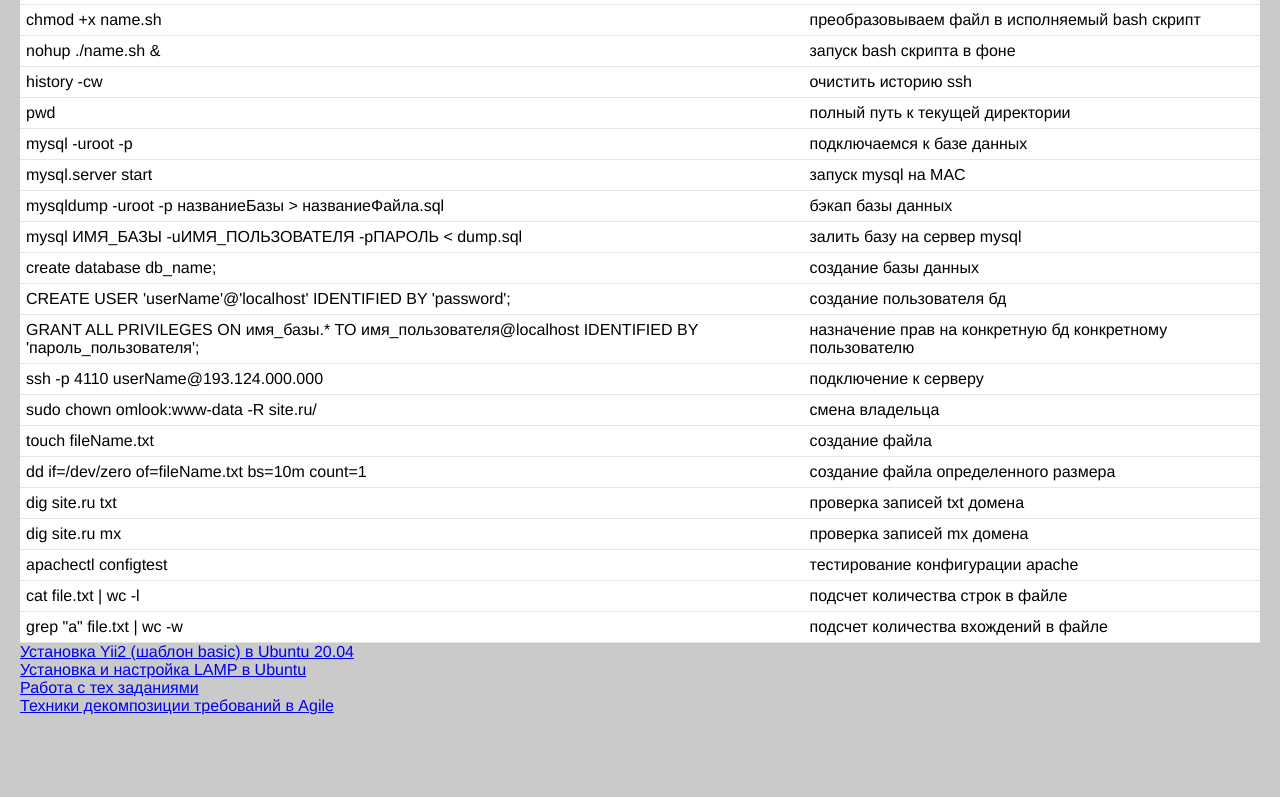
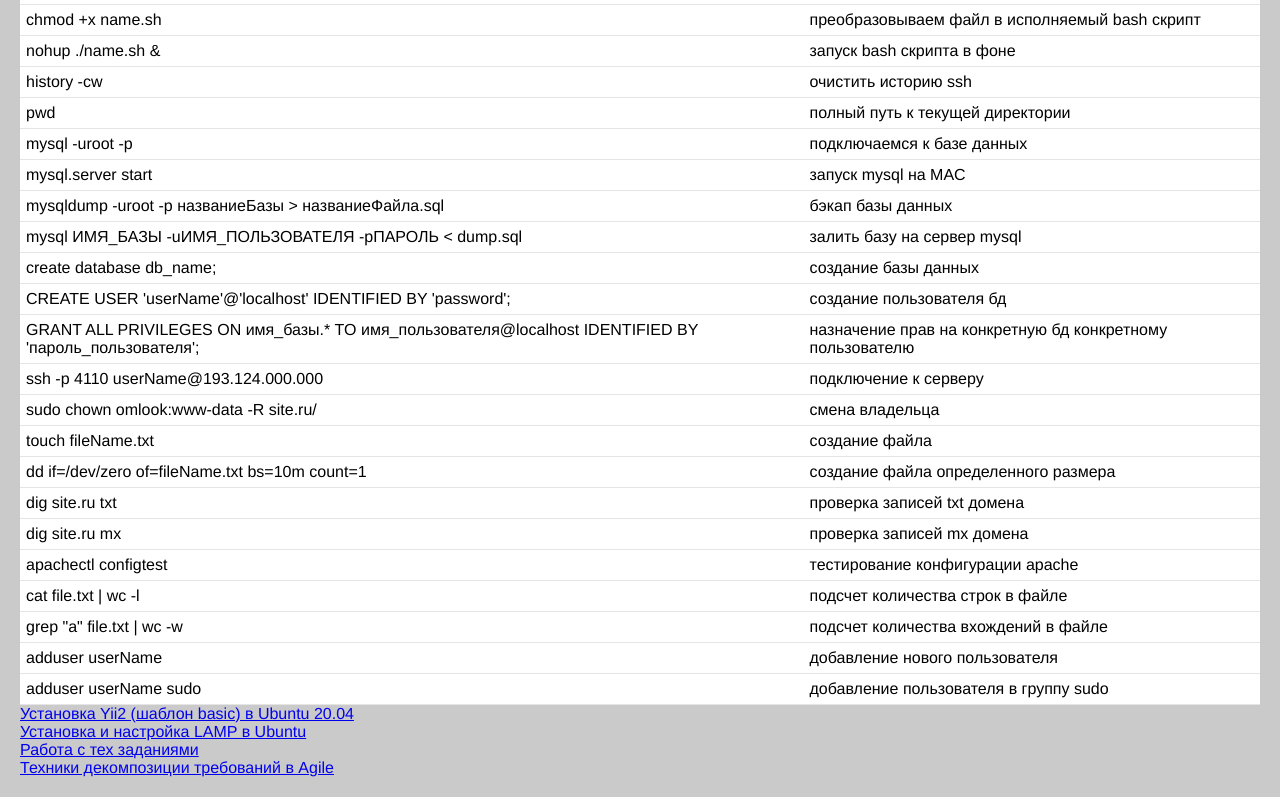
Before and after one commit to kostyashelest/kostyashelest.github.io, a plain HTML site: page index.html in a window 1280 px wide. Shown: the part 966-1763 px from the top of the page. Before the commit the page ends 1701 px from the top, so only its background shows below. Drawn offline with Linux system fonts and the light colour scheme.

Commit message:
Новые команды

```diff
--- a/index.html
+++ b/index.html
@@ -267,6 +267,16 @@
             <span class="cell primary" data-label="Vehicle"><p>grep "a" file.txt | wc -w</p></span>
             <span class="cell" data-label="Exterior">подсчет количества вхождений в файле</span>
         </div>
+        <div class="row">
+            <input type="radio" name="expand">
+            <span class="cell primary" data-label="Vehicle"><p>adduser userName</p></span>
+            <span class="cell" data-label="Exterior">добавление нового пользователя</span>
+        </div>
+        <div class="row">
+            <input type="radio" name="expand">
+            <span class="cell primary" data-label="Vehicle"><p>adduser userName sudo</p></span>
+            <span class="cell" data-label="Exterior">добавление пользователя в группу sudo</span>
+        </div>
     </div>
 </div>
 <a href="yii2-install-ubuntu.html" target="_blank">Установка Yii2 (шаблон basic) в Ubuntu 20.04</a><br>
```
